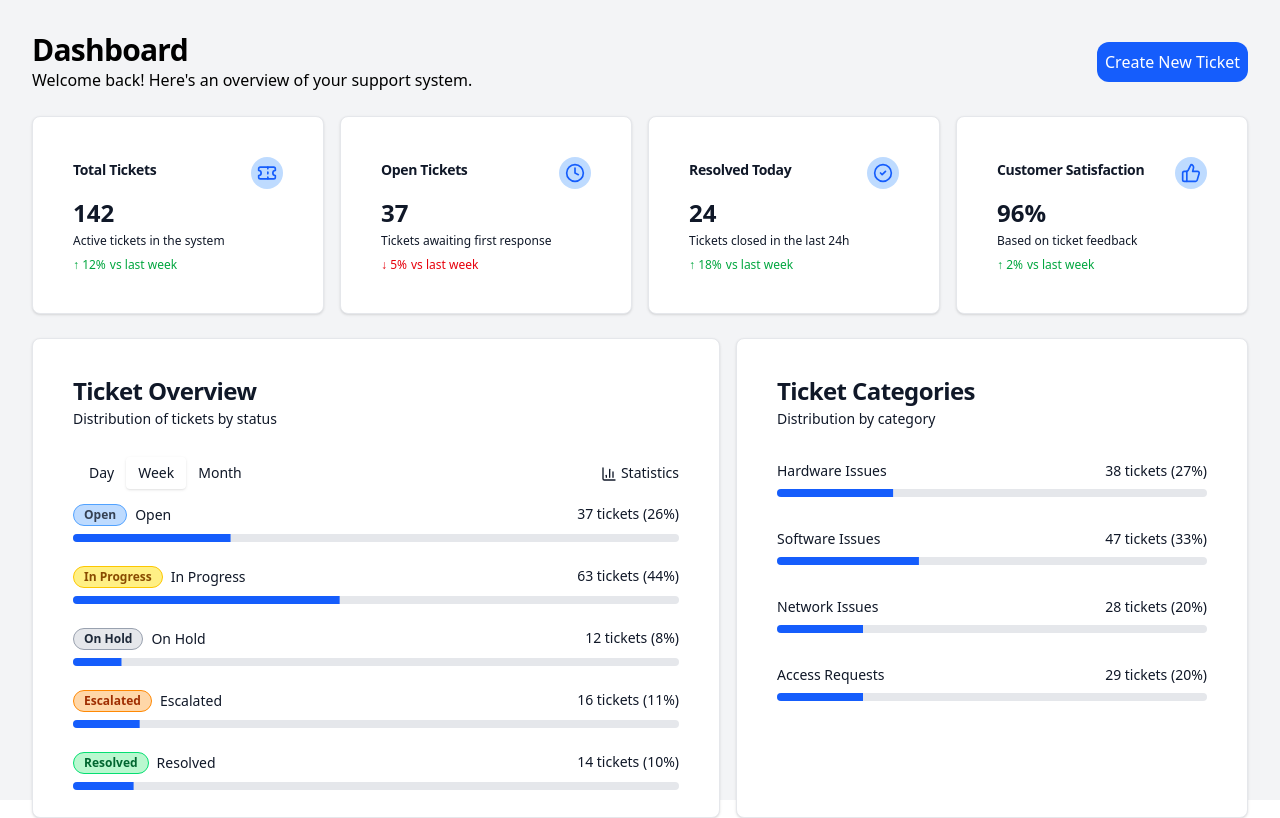
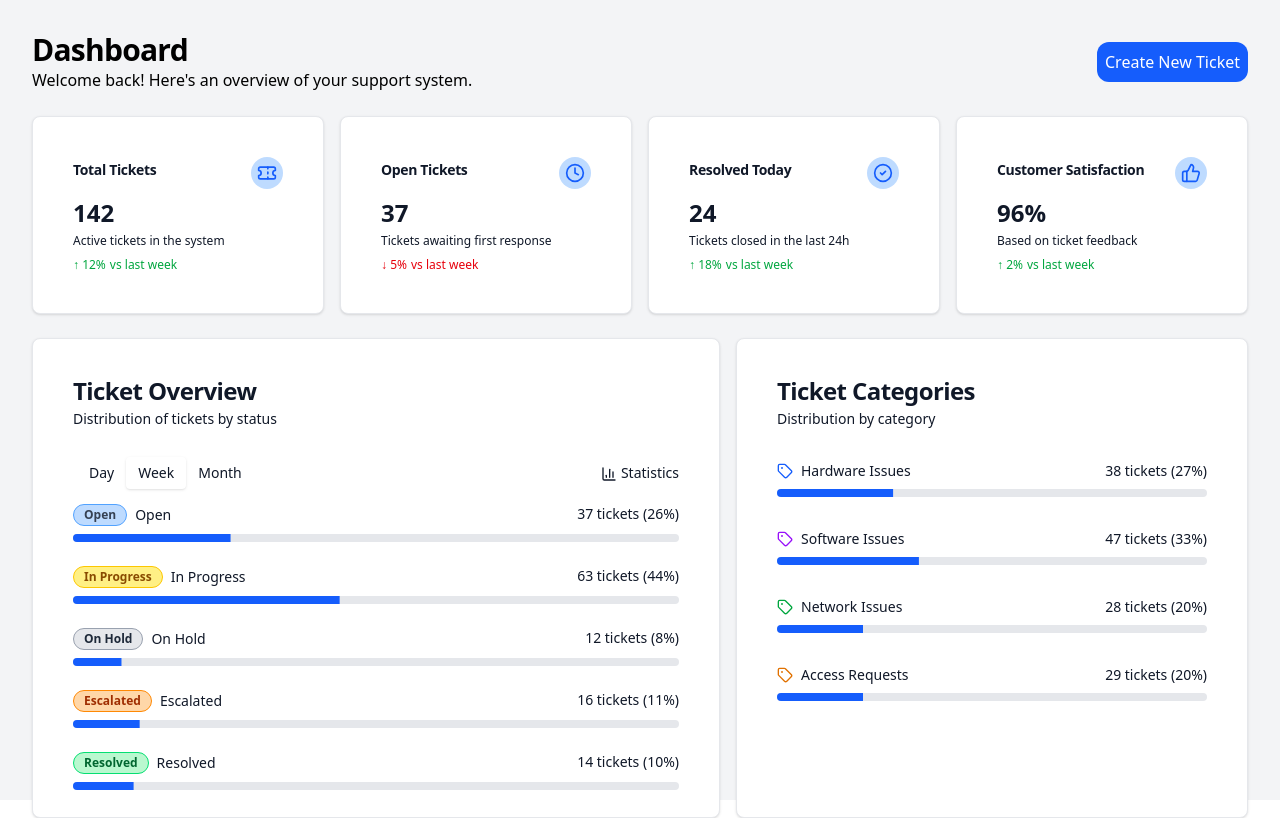
Before and after one commit to Amadou-Marong/TickettingHelpdeskManager, a React (Vite) app in the folder client/: page / in a window 1280 px wide. Built offline with nearby package versions, Linux system fonts and the light colour scheme.

Commit message:
modified components

```diff
--- a/client/src/pages/Dashboard.jsx
+++ b/client/src/pages/Dashboard.jsx
@@ -1,4 +1,4 @@
-import { BarChart3, CheckCircle2, Clock, ThumbsUp, Ticket } from "lucide-react";
+import { BarChart3, CheckCircle2, Clock, Tag, ThumbsUp, Ticket } from "lucide-react";
 import Button from "../components/ui/Button";
 import {
   Card,
@@ -298,7 +298,7 @@ const Dashboard = () => {
                 <div className="space-y-2">
                   <div className="flex justify-between text-sm">
                     <div className="flex items-center">
-                      {/* <Tag className="h-4 w-4 mr-2 text-blue-600" /> */}
+                      <Tag className="h-4 w-4 mr-2 text-blue-600" />
                       <span>Hardware Issues</span>
                     </div>
                     <span>38 tickets (27%)</span>
@@ -308,7 +308,7 @@ const Dashboard = () => {
                 <div className="space-y-2">
                   <div className="flex justify-between text-sm">
                     <div className="flex items-center">
-                      {/* <Tag className="h-4 w-4 mr-2 text-purple-600" /> */}
+                      <Tag className="h-4 w-4 mr-2 text-purple-600" />
                       <span>Software Issues</span>
                     </div>
                     <span>47 tickets (33%)</span>
@@ -318,7 +318,7 @@ const Dashboard = () => {
                 <div className="space-y-2">
                   <div className="flex justify-between text-sm">
                     <div className="flex items-center">
-                      {/* <Tag className="h-4 w-4 mr-2 text-green-600" /> */}
+                      <Tag className="h-4 w-4 mr-2 text-green-600" />
                       <span>Network Issues</span>
                     </div>
                     <span>28 tickets (20%)</span>
@@ -328,7 +328,7 @@ const Dashboard = () => {
                 <div className="space-y-2">
                   <div className="flex justify-between text-sm">
                     <div className="flex items-center">
-                      {/* <Tag className="h-4 w-4 mr-2 text-amber-600" /> */}
+                      <Tag className="h-4 w-4 mr-2 text-amber-600" />
                       <span>Access Requests</span>
                     </div>
                     <span>29 tickets (20%)</span>
```
